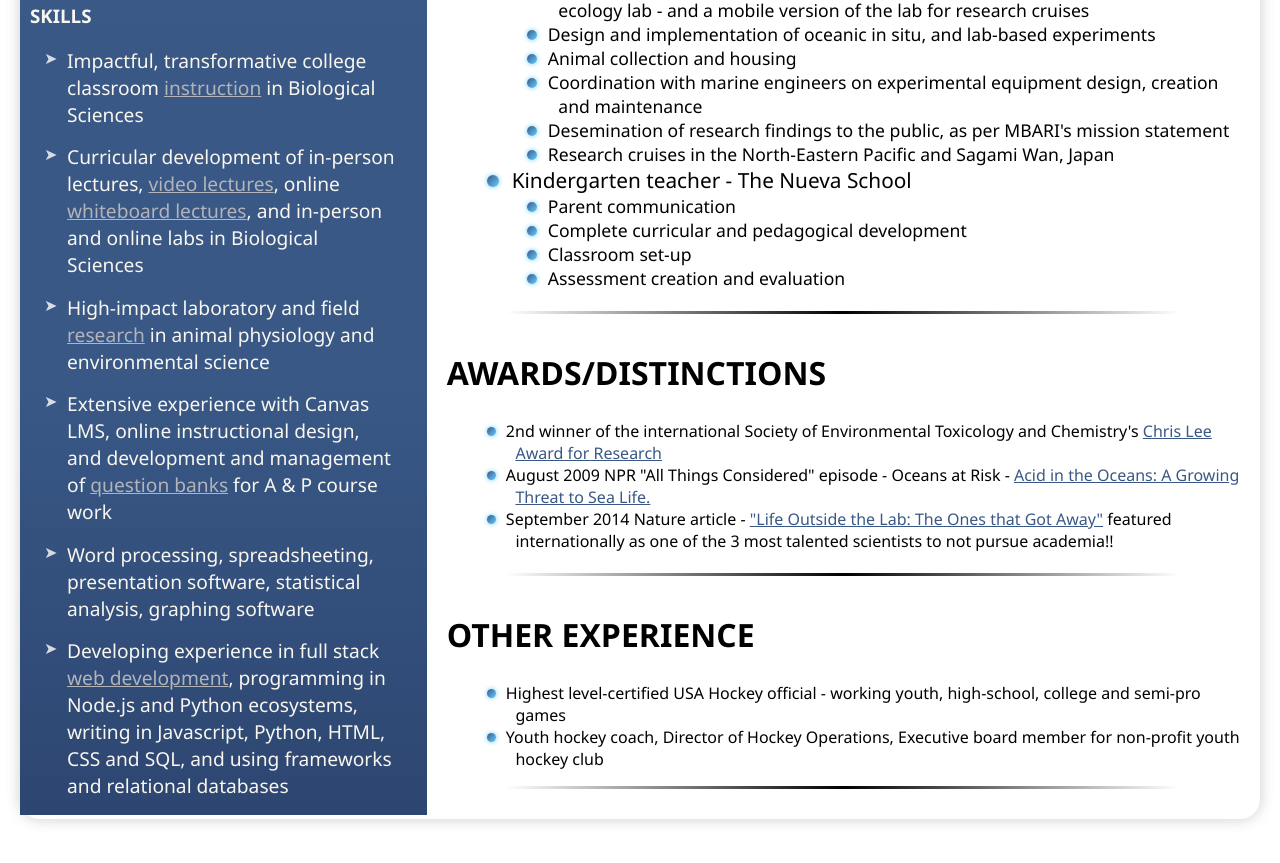
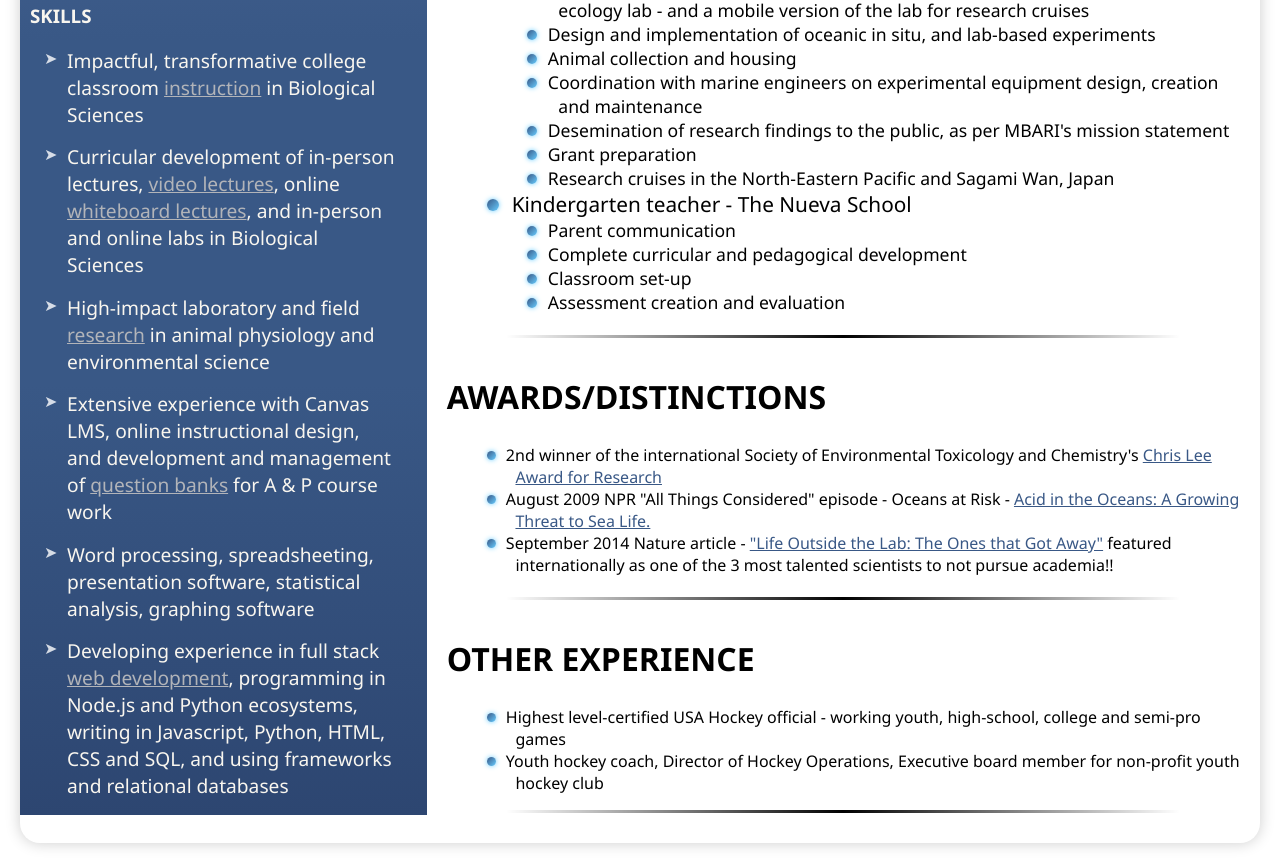
Before and after one commit to e-pane/CV, a plain HTML site: page index.html in a window 1280 px wide. Shown: the part 927-1790 px from the top of the page. Before the commit the page ends 1766 px from the top, so only its background shows below. Drawn offline with Linux system fonts and the light colour scheme.

Commit message:
Small touch-ups

```diff
--- a/index.html
+++ b/index.html
@@ -83,6 +83,7 @@
                         <li>Animal collection and housing</li>
                         <li>Coordination with marine engineers on experimental equipment design, creation and maintenance</li>
                         <li>Desemination of research findings to the public, as per MBARI's mission statement</li>
+                        <li>Grant preparation</li>
                         <li>Research cruises in the North-Eastern Pacific and Sagami Wan, Japan</li>
                     </ul>
 
```
